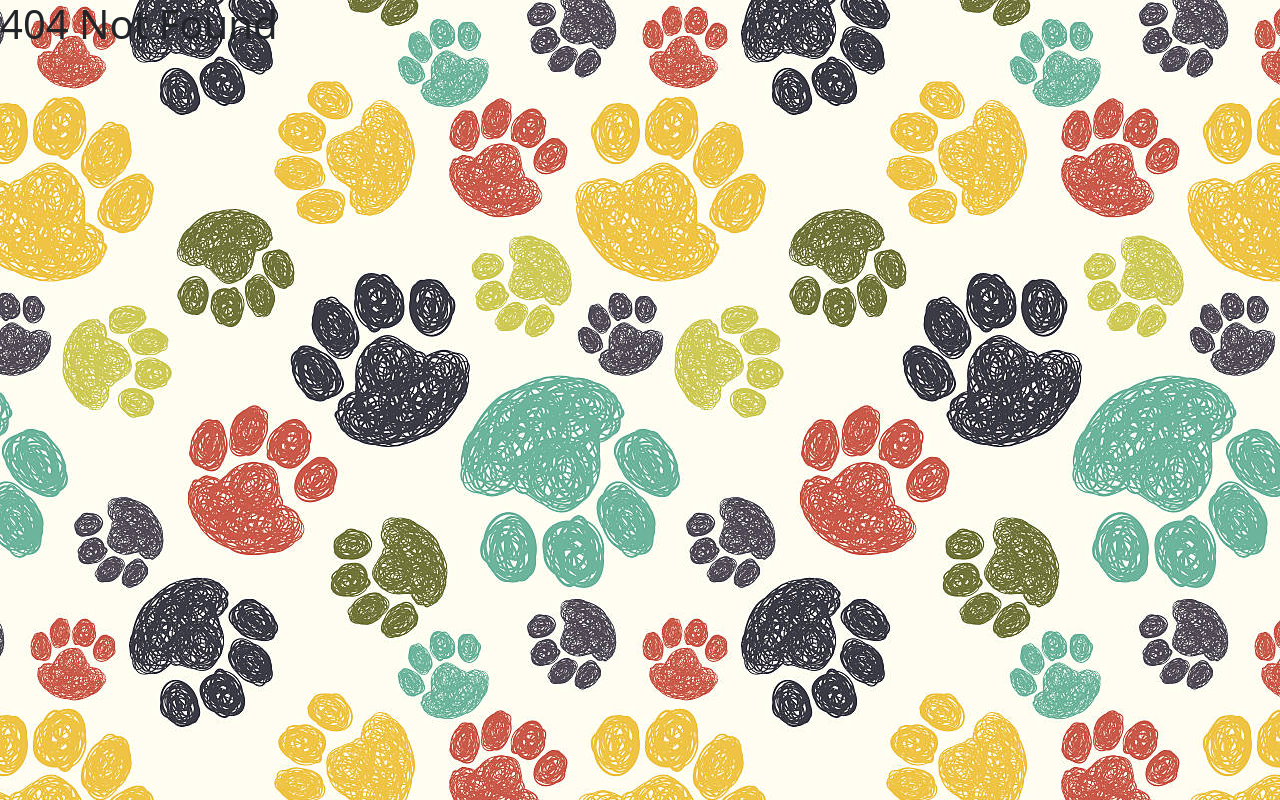
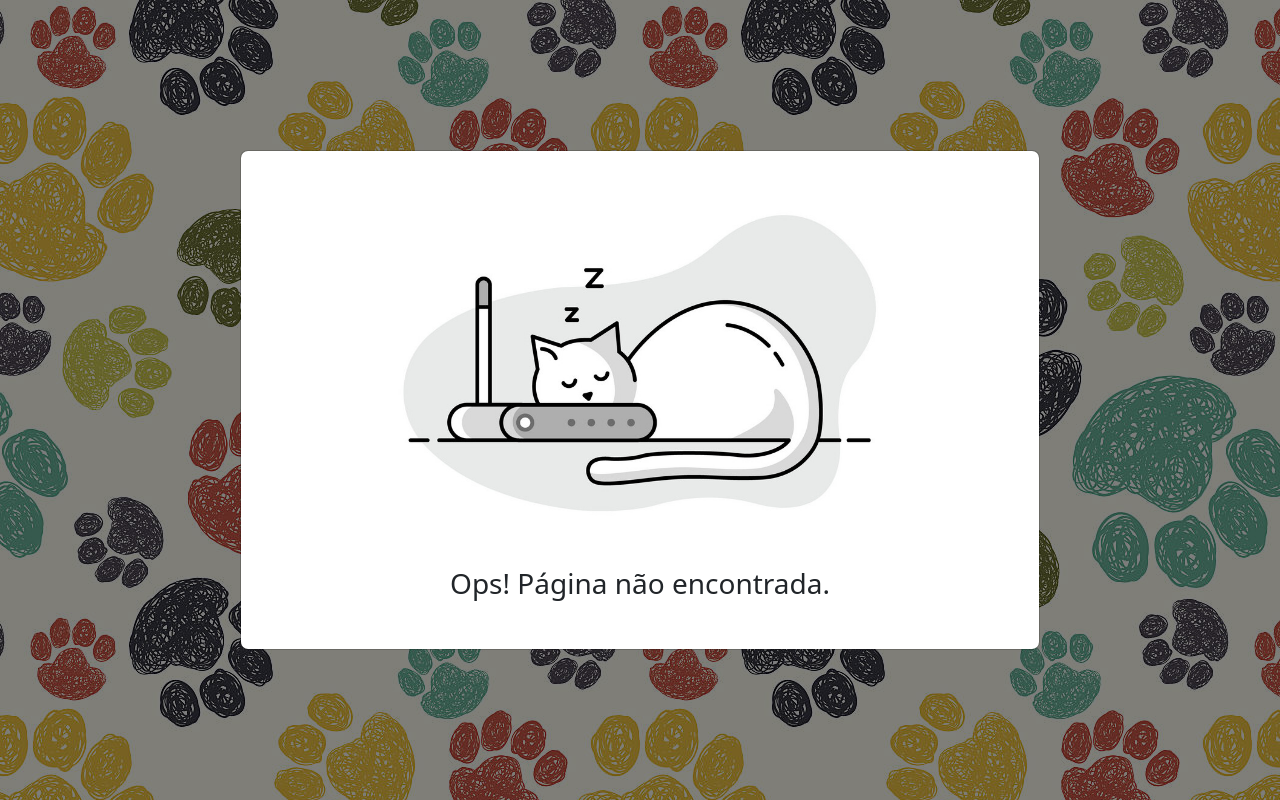
Before and after one commit to ajuda-pet/ajudapet-frontend, a React (Create React App) app: page /mapa in a window 1280 px wide. Before the commit this address had no page. Built offline with nearby package versions, Linux system fonts and the light colour scheme; the HTML template or start-up script is replaced by a standard one; a web font is replaced by a local one.

Commit message:
chore: 404 page

```diff
--- a/src/pages/notFoundPage/index.jsx
+++ b/src/pages/notFoundPage/index.jsx
@@ -1,10 +1,19 @@
-import React from "react";
+import React from 'react'
+import { Modal, ModalBody } from 'react-bootstrap'
 function NotFoundPage() {
     return (
-        <div>
-            <h1>404 Not Found</h1>
-        </div>
-    );
+        <>
+            <Modal show={true} size='lg' centered aria-labelledby='contained-modal-title-vcenter'>
+                <ModalBody className='mb-4'>
+                    <center>
+                        <img src='./images/404.jpg' width='600'></img>
+                        <h3>Ops! Página não encontrada.</h3>
+                    </center>
+                </ModalBody>
+            </Modal>
+
+        </>
+    )
 }
 
 export default NotFoundPage;
```
Also changed, not shown: src/App.js (+7 -16 lines), public/images/404.jpg (added).
